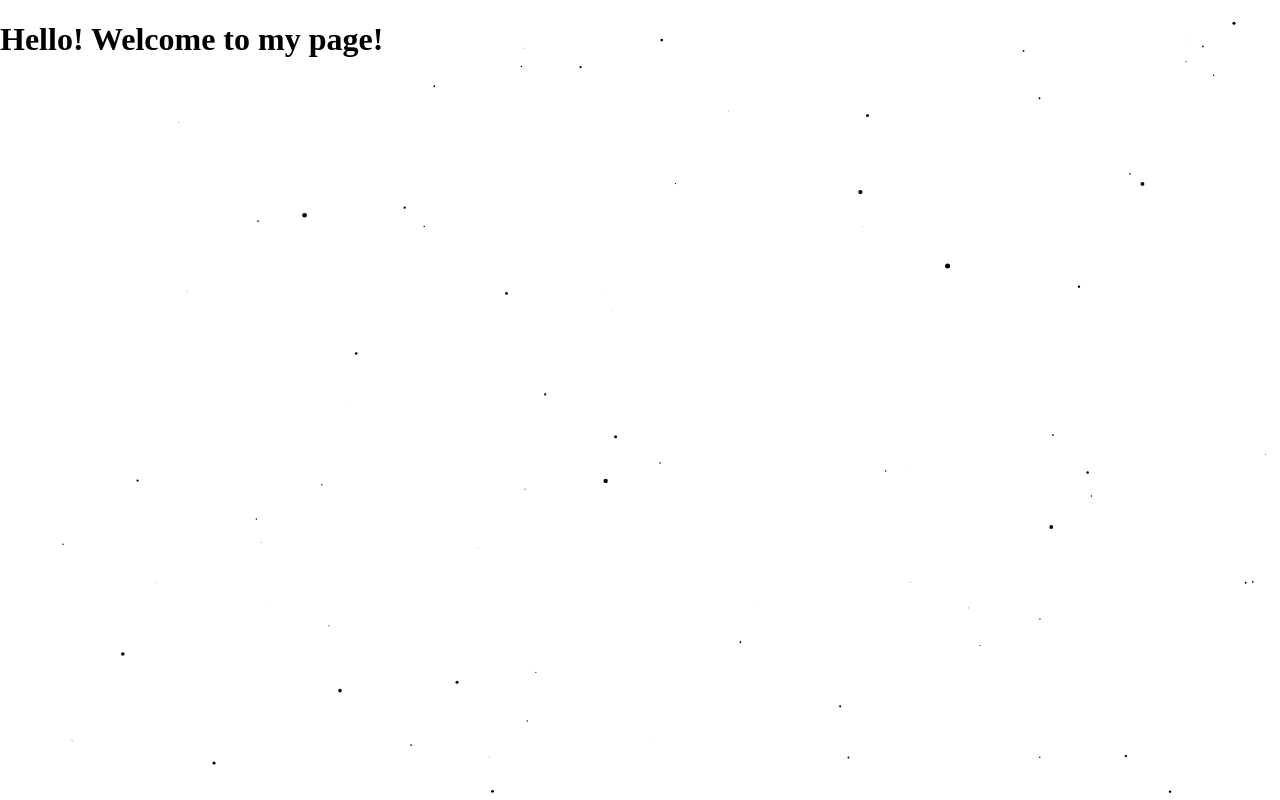
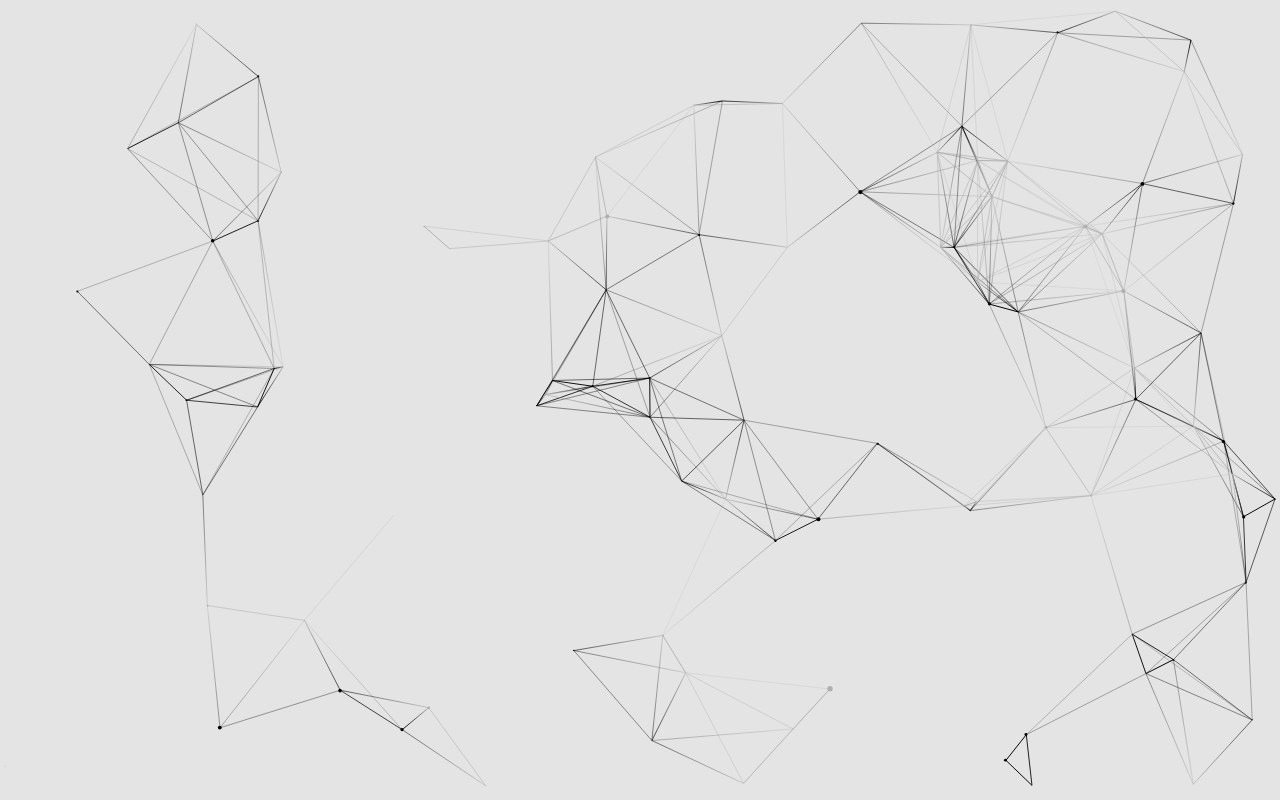
Before and after one commit to synthhh/synthhh.github.io, a plain HTML site: page index.html in a window 1280 px wide. Drawn offline with Linux system fonts and the light colour scheme.

Commit message:
Update index

```diff
--- a/css/style.css
+++ b/css/style.css
@@ -9,6 +9,7 @@ html, body{
     position    : absolute;
     display     : block;
     top         : 0;
-    left        :0;
+    left        : 0;
     z-index     : 0;
+    background-color: #E4E4E4;
 }
```
Also changed, not shown: particles.js-master/dist/particles.min.js.
